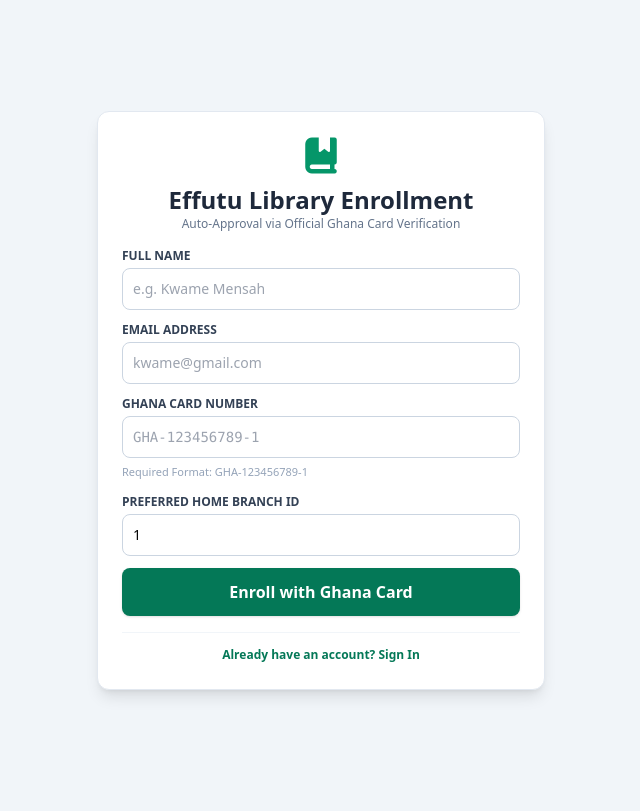
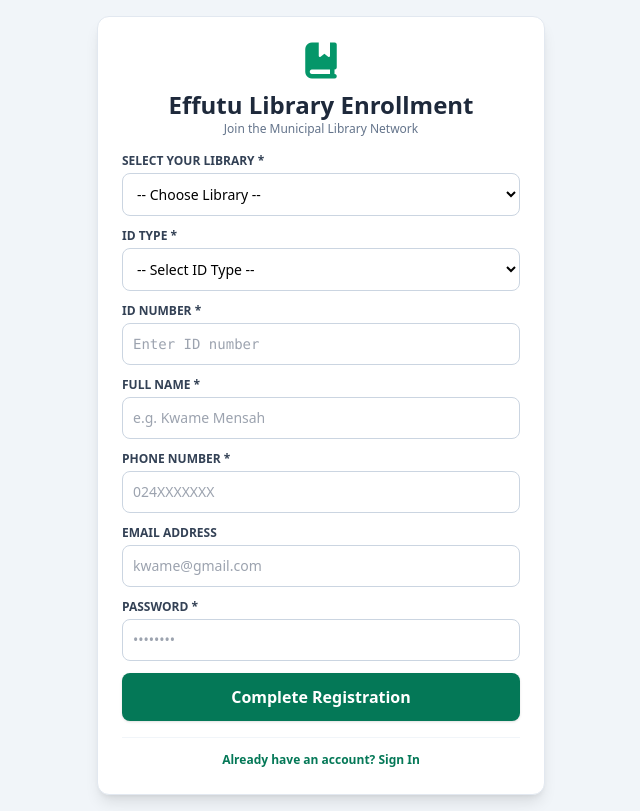
Before and after one commit to FAVOU-R/effutulibrary, a FastAPI app: page /auth/register in a window 1280 px wide. Shown: the whole page, without its empty margins (319-959 px from the left). Before the commit the page ends 697 px from the top, so only its background shows below. Run offline with FastAPI, Linux system fonts and the light colour scheme; some libraries are stand-ins or nearby versions.

Commit message:
Add files via upload

```diff
--- a/app/controllers/auth_controller.py
+++ b/app/controllers/auth_controller.py
@@ -73,8 +73,23 @@ def send_email(to_email: str, subject: str, body_html: str) -> bool:
         return False
 
 @router.get("/register", response_class=HTMLResponse)
-async def register_page():
-    return HTMLResponse("""
+async def register_page(db: Session = Depends(get_db)):
+    from app.models import Branch
+    branches = db.query(Branch).filter(Branch.status == "active").all()
+    branch_options = ""
+    if branches:
+        for b in branches:
+            branch_options += f'<option value="{b.id}">{b.name} ({b.location})</option>'
+    else:
+        branch_options = """
+        <option value="1">Effutu Main Library - Winneba</option>
+        <option value="2">Effutu UME Library</option>
+        <option value="3">Effutu School Library</option>
+        <option value="4">Nsakyir Library</option>
+        <option value="5">Gyahadze Community Library</option>
+        """
+
+    return HTMLResponse(f"""
     <!DOCTYPE html>
     <html lang="en">
     <head>
@@ -90,34 +105,85 @@ async def register_page():
             <div class="text-center">
                 <i class="fa-solid fa-book-bookmark text-4xl text-emerald-600 mb-2"></i>
                 <h2 class="text-2xl font-extrabold text-slate-800">Effutu Library Enrollment</h2>
-                <p class="text-xs text-slate-500">Auto-Approval via Official Ghana Card Verification</p>
+                <p class="text-xs text-slate-500">Join the Municipal Library Network</p>
             </div>
             <form method="post" action="/auth/register" class="space-y-3">
                 <div>
-                    <label class="block text-xs font-bold text-slate-700 uppercase mb-1">Full Name</label>
+                    <label class="block text-xs font-bold text-slate-700 uppercase mb-1">Select Your Library *</label>
+                    <select name="branch_id" required class="w-full text-sm border border-slate-300 rounded-lg p-2.5 bg-white focus:border-emerald-600 focus:outline-none">
+                        <option value="">-- Choose Library --</option>
+                        {branch_options}
+                    </select>
+                </div>
+                <div>
+                    <label class="block text-xs font-bold text-slate-700 uppercase mb-1">ID Type *</label>
+                    <select name="id_type" id="id_type" onchange="toggleIdField()" required class="w-full text-sm border border-slate-300 rounded-lg p-2.5 bg-white focus:border-emerald-600 focus:outline-none">
+                        <option value="">-- Select ID Type --</option>
+                        <option value="ghanacard">Ghana Card</option>
+                        <option value="voters">Voters ID</option>
+                        <option value="school_id">School ID</option>
+                        <option value="not_available">Card not available at the moment</option>
+                    </select>
+                </div>
+                <div id="id_number_div">
+                    <label class="block text-xs font-bold text-slate-700 uppercase mb-1">ID Number *</label>
+                    <input type="text" name="id_number" id="id_number" placeholder="Enter ID number" class="w-full text-sm font-mono border border-slate-300 rounded-lg p-2.5 focus:border-emerald-600 focus:outline-none">
+                </div>
+                <div id="no_card_div" style="display:none;">
+                    <label class="block text-xs font-bold text-slate-700 uppercase mb-1">Guardian Phone / School Name *</label>
+                    <input type="text" name="alt_contact" id="alt_contact" placeholder="Enter guardian phone or school name for verification" class="w-full text-sm border border-slate-300 rounded-lg p-2.5 focus:border-emerald-600 focus:outline-none">
+                    <p class="text-[12px] text-amber-600 font-semibold mt-1">You will need to present your ID on first visit to library</p>
+                </div>
+                <div>
+                    <label class="block text-xs font-bold text-slate-700 uppercase mb-1">Full Name *</label>
                     <input name="full_name" placeholder="e.g. Kwame Mensah" required class="w-full text-sm border border-slate-300 rounded-lg p-2.5 focus:border-emerald-600 focus:outline-none">
                 </div>
                 <div>
-                    <label class="block text-xs font-bold text-slate-700 uppercase mb-1">Email Address</label>
-                    <input name="email" type="email" placeholder="kwame@gmail.com" required class="w-full text-sm border border-slate-300 rounded-lg p-2.5 focus:border-emerald-600 focus:outline-none">
+                    <label class="block text-xs font-bold text-slate-700 uppercase mb-1">Phone Number *</label>
+                    <input name="phone" type="tel" placeholder="024XXXXXXX" required class="w-full text-sm border border-slate-300 rounded-lg p-2.5 focus:border-emerald-600 focus:outline-none">
                 </div>
                 <div>
-                    <label class="block text-xs font-bold text-slate-700 uppercase mb-1">Ghana Card Number</label>
-                    <input name="ghana_card_number" placeholder="GHA-123456789-1" required pattern="GHA-[0-9]{9}-[0-9]{1}" class="w-full text-sm font-mono border border-slate-300 rounded-lg p-2.5 focus:border-emerald-600 focus:outline-none uppercase">
-                    <small class="text-[11px] text-slate-400">Required Format: GHA-123456789-1</small>
+                    <label class="block text-xs font-bold text-slate-700 uppercase mb-1">Email Address</label>
+                    <input name="email" type="email" placeholder="kwame@gmail.com" class="w-full text-sm border border-slate-300 rounded-lg p-2.5 focus:border-emerald-600 focus:outline-none">
                 </div>
                 <div>
-                    <label class="block text-xs font-bold text-slate-700 uppercase mb-1">Preferred Home Branch ID</label>
-                    <input name="branch_id" type="number" value="1" placeholder="Branch ID" class="w-full text-sm border border-slate-300 rounded-lg p-2.5 focus:border-emerald-600 focus:outline-none">
+                    <label class="block text-xs font-bold text-slate-700 uppercase mb-1">Password *</label>
+                    <input name="password" type="password" placeholder="••••••••" required class="w-full text-sm border border-slate-300 rounded-lg p-2.5 focus:border-emerald-600 focus:outline-none">
                 </div>
                 <button type="submit" class="w-full py-3 bg-emerald-700 hover:bg-emerald-800 text-white font-bold rounded-lg shadow transition">
-                    Enroll with Ghana Card
+                    Complete Registration
                 </button>
             </form>
             <div class="text-center pt-2 border-t border-slate-100">
                 <a href="/auth/login" class="text-xs text-emerald-700 hover:underline font-semibold">Already have an account? Sign In</a>
             </div>
         </div>
+        <script>
+        function toggleIdField() {{
+            const idType = document.getElementById('id_type').value;
+            const idDiv = document.getElementById('id_number_div');
+            const noCardDiv = document.getElementById('no_card_div');
+            const idInput = document.getElementById('id_number');
+            const altInput = document.getElementById('alt_contact');
+
+            if (idType === 'not_available') {{
+                idDiv.style.display = 'none';
+                noCardDiv.style.display = 'block';
+                idInput.required = false;
+                if (altInput) altInput.required = true;
+            }} else {{
+                idDiv.style.display = 'block';
+                noCardDiv.style.display = 'none';
+                idInput.required = true;
+                if (altInput) altInput.required = false;
+
+                if (idType === 'ghanacard') idInput.placeholder = 'GHA-XXXXXXXXX-X';
+                else if (idType === 'voters') idInput.placeholder = 'Enter Voters ID number';
+                else if (idType === 'school_id') idInput.placeholder = 'Enter School ID number';
+                else idInput.placeholder = 'Enter ID number';
+            }}
+        }}
+        </script>
     </body>
     </html>
     """)
@@ -126,123 +192,67 @@ async def register_page():
 async def register(
     request: Request,
     full_name: str = Form(...),
-    email: str = Form(...),
-    ghana_card_number: str = Form(...),
+    email: str = Form(""),
+    phone: str = Form(""),
+    password: str = Form(...),
     branch_id: int = Form(1),
+    id_type: str = Form("ghanacard"),
+    id_number: str = Form(""),
+    alt_contact: str = Form(""),
     db: Session = Depends(get_db)
 ):
-    email_clean = email.lower().strip()
-    card_clean = ghana_card_number.upper().strip()
+    wants_json = "application/json" in request.headers.get("accept", "").lower()
+    email_clean = email.lower().strip() if email else f"{phone.strip()}@effutulibrary.org"
+    phone_clean = phone.strip()
+    id_number_clean = id_number.strip() if id_number else None
+    alt_contact_clean = alt_contact.strip() if alt_contact else None
 
-    # Validate Ghana Card format
-    if not re.match(r'^GHA-\d{9}-\d{1}$', card_clean):
-        return HTMLResponse("""
-        <div style='max-width:500px; margin:50px auto; font-family:sans-serif; text-align:center; border:1px solid #fca5a5; padding:20px; border-radius:8px; background:#fef2f2;'>
-            <h3 style='color:#dc2626;'>Invalid Ghana Card Format</h3>
-            <p>Correct format is <b>GHA-123456789-1</b></p>
-            <a href='/auth/register' style='color:#2563eb;'>← Back to Registration</a>
-        </div>
-        """, status_code=400)
+    # Duplicate Checks
+    if email_clean and db.query(User).filter(User.email == email_clean).first():
+        msg = "An account with this email address already exists."
+        if wants_json: return JSONResponse(status_code=400, content={"error": msg})
+        return HTMLResponse(f"<h3>{msg}</h3><a href='/auth/register'>Back</a>", status_code=400)
 
-    if db.query(User).filter(User.email == email_clean).first():
-        return HTMLResponse("""
-        <div style='max-width:500px; margin:50px auto; font-family:sans-serif; text-align:center; border:1px solid #fca5a5; padding:20px; border-radius:8px; background:#fef2f2;'>
-            <h3 style='color:#dc2626;'>Email Already Registered</h3>
-            <p>An account with this email address already exists.</p>
-            <a href='/auth/register' style='color:#2563eb;'>← Back to Registration</a>
-        </div>
-        """, status_code=400)
+    if phone_clean and db.query(User).filter(User.phone == phone_clean).first():
+        msg = "An account with this phone number already exists."
+        if wants_json: return JSONResponse(status_code=400, content={"error": msg})
+        return HTMLResponse(f"<h3>{msg}</h3><a href='/auth/register'>Back</a>", status_code=400)
 
-    if db.query(User).filter(User.ghana_card_number == card_clean).first():
-        return HTMLResponse("""
-        <div style='max-width:500px; margin:50px auto; font-family:sans-serif; text-align:center; border:1px solid #fca5a5; padding:20px; border-radius:8px; background:#fef2f2;'>
-            <h3 style='color:#dc2626;'>Ghana Card Already Registered</h3>
-            <p>This Ghana Card is already associated with an account. Only one account is permitted per Ghana Card.</p>
-            <a href='/auth/register' style='color:#2563eb;'>← Back to Registration</a>
-        </div>
-        """, status_code=400)
+    ghana_card = id_number_clean.upper() if (id_type == "ghanacard" and id_number_clean) else None
+    if ghana_card and db.query(User).filter(User.ghana_card_number == ghana_card).first():
+        msg = "This Ghana Card is already registered with an account."
+        if wants_json: return JSONResponse(status_code=400, content={"error": msg})
+        return HTMLResponse(f"<h3>{msg}</h3><a href='/auth/register'>Back</a>", status_code=400)
 
-    # Generate default password
-    default_password = f"Effutu@{random.randint(1000, 9999)}"
     member_num = random.randint(1000, 9999)
     member_id = f"EFF-MBR-{member_num}"
+    verification_status = "pending" if id_type == "not_available" else "verified"
 
     user = User(
         full_name=full_name.strip(),
         email=email_clean,
-        ghana_card_number=card_clean,
+        phone=phone_clean,
+        ghana_card_number=ghana_card,
+        id_type=id_type,
+        id_number=id_number_clean,
+        alt_contact=alt_contact_clean,
+        verification_status=verification_status,
         member_id=member_id,
-        hashed_password=get_password_hash(default_password),
+        hashed_password=get_password_hash(password),
         branch_id=branch_id,
         role="patron",
         is_approved=True,
         is_active=True,
-        must_change_password=True,
-        is_physically_verified=False
+        must_change_password=False,
+        is_physically_verified=(id_type != "not_available")
     )
     db.add(user)
     db.commit()
 
-    base_url = str(request.base_url).rstrip('/')
-    email_body = f"""
-    <html><body style='font-family:Arial, sans-serif; line-height:1.6; color:#1e293b;'>
-    <div style='max-width:600px; margin:0 auto; border:1px solid #cbd5e1; border-radius:8px; padding:24px; background:#ffffff;'>
-        <h2 style='color:#15803d; margin-top:0;'>Effutu Municipal Library Network</h2>
-        <p>Dear <b>{full_name}</b>,</p>
-        <p>Welcome to the Effutu Municipal Library Network in Winneba, Central Region, Ghana!</p>
-        <p>Your library account has been created and <b>automatically approved</b> following verification of your Ghana Card (<b>{card_clean[:4]}XXXXXX{card_clean[-3:]}</b>).</p>
+    if wants_json:
+        return JSONResponse(content={"message": "Registration successful! You can now log in.", "member_id": member_id})
 
-        <div style='background:#f0fdf4; border:1px solid #86efac; border-radius:6px; padding:16px; margin:16px 0;'>
-            <h4 style='margin:0 0 8px 0; color:#166534;'>Your Account Credentials:</h4>
-            <p style='margin:4px 0;'><b>Member ID:</b> <font color='#15803d'>{member_id}</font></p>
-            <p style='margin:4px 0;'><b>Login Email:</b> {email_clean}</p>
-            <p style='margin:4px 0;'><b>Default Password:</b> <code style='font-size:16px; background:#dcfce7; padding:2px 6px; border-radius:4px;'>{default_password}</code></p>
-        </div>
-
-        <p><b>Next Steps:</b></p>
-        <ol>
-            <li>Log in at: <a href='{base_url}/auth/login'>{base_url}/auth/login</a></li>
-            <li>You will be prompted to change your default password immediately.</li>
-            <li>On your first visit to your branch library, please present your <b>physical Ghana Card</b> for final physical verification and collection of your library card.</li>
-        </ol>
-        <p style='color:#64748b; font-size:12px;'>For assistance, please visit any of the 19 Effutu municipal library branches.</p>
-        <p>Warm regards,<br><b>Effutu Municipal Library Management</b></p>
-    </div>
-    </body></html>
-    """
-    send_email(email_clean, "Your Effutu Library Account - Default Password & Next Steps", email_body)
-
-    return HTMLResponse(f"""
-    <!DOCTYPE html>
-    <html lang="en">
-    <head>
-        <meta charset="UTF-8">
-        <script src="https://cdn.tailwindcss.com"></script>
-        <title>Registration Successful - Effutu Library</title>
-    </head>
-    <body class="bg-slate-100 min-h-screen flex items-center justify-center p-4">
-        <div class="max-w-md w-full bg-white border border-slate-200 rounded-xl shadow-lg p-6 text-center space-y-4">
-            <div class="w-16 h-16 bg-emerald-100 text-emerald-600 rounded-full flex items-center justify-center mx-auto text-3xl">✓</div>
-            <h2 class="text-2xl font-extrabold text-slate-800">Registration Successful!</h2>
-            <p class="text-sm text-slate-600">Your account is auto-approved via Ghana Card validation.</p>
-
-            <div class="bg-emerald-50 border border-emerald-200 rounded-lg p-4 text-left font-mono text-xs space-y-1">
-                <div><strong>Member ID:</strong> {member_id}</div>
-                <div><strong>Email:</strong> {email_clean}</div>
-                <div><strong>Default Password:</strong> <span class="bg-emerald-200 px-2 py-0.5 rounded text-emerald-900 font-bold">{default_password}</span></div>
-            </div>
-
-            <div class="bg-amber-50 border border-amber-200 rounded-lg p-3 text-xs text-amber-800 text-left">
-                <strong>Important:</strong> Present your physical Ghana Card on your first library visit for physical verification and card issuance.
-            </div>
-
-            <a href="/auth/login" class="block w-full py-3 bg-emerald-700 hover:bg-emerald-800 text-white font-bold rounded-lg shadow text-sm transition">
-                Proceed to Login →
-            </a>
-        </div>
-    </body>
-    </html>
-    """)
+    return RedirectResponse(url="/auth/login?msg=registration_success", status_code=303)
 
 @router.get("/login", response_class=HTMLResponse)
 async def login_page(msg: str = None):
@@ -251,6 +261,8 @@ async def login_page(msg: str = None):
         msg_banner = "<div class='bg-emerald-100 border border-emerald-300 text-emerald-800 text-xs p-3 rounded-lg text-center mb-4 font-semibold'>Password updated successfully! Please log in with your new password.</div>"
     elif msg == "password_reset_success":
         msg_banner = "<div class='bg-emerald-100 border border-emerald-300 text-emerald-800 text-xs p-3 rounded-lg text-center mb-4 font-semibold'>Password reset successful! You can now log in.</div>"
+    elif msg == "registration_success":
+        msg_banner = "<div class='bg-emerald-100 border border-emerald-300 text-emerald-800 text-xs p-3 rounded-lg text-center mb-4 font-semibold'>Registration successful! Please log in with your credentials.</div>"
 
     return HTMLResponse(f"""
     <!DOCTYPE html>
@@ -275,8 +287,8 @@ async def login_page(msg: str = None):
 
             <form method="post" action="/auth/login" class="space-y-3">
                 <div>
-                    <label class="block text-xs font-bold text-slate-700 uppercase mb-1">Email Address</label>
-                    <input name="email" type="email" placeholder="kwame@gmail.com" required class="w-full text-sm border border-slate-300 rounded-lg p-2.5 focus:border-emerald-600 focus:outline-none">
+                    <label class="block text-xs font-bold text-slate-700 uppercase mb-1">Ghana Card / Voter ID / School ID / Email / Phone</label>
+                    <input name="email" type="text" placeholder="GHA-XXXXXXXXX-X, Email, or Phone" required class="w-full text-sm border border-slate-300 rounded-lg p-2.5 focus:border-emerald-600 focus:outline-none">
                 </div>
                 <div>
                     <label class="block text-xs font-bold text-slate-700 uppercase mb-1">Password</label>
@@ -290,7 +302,7 @@ async def login_page(msg: str = None):
                 </button>
             </form>
             <div class="text-center pt-2 border-t border-slate-100">
-                <a href="/auth/register" class="text-xs text-emerald-700 hover:underline font-semibold">Register with Ghana Card →</a>
+                <a href="/auth/register" class="text-xs text-emerald-700 hover:underline font-semibold">Don't have account? Register here</a>
             </div>
         </div>
     </body>
@@ -305,15 +317,24 @@ async def login(
     db: Session = Depends(get_db)
 ):
     wants_json = "application/json" in request.headers.get("accept", "").lower()
+    identifier_clean = email.strip()
 
-    user = db.query(User).filter(User.email == email.lower().strip()).first()
+    # Search user across email, ghana_card_number, id_number, phone, or member_id
+    user = db.query(User).filter(
+        (User.email == identifier_clean.lower()) |
+        (User.ghana_card_number == identifier_clean.upper()) |
+        (User.id_number == identifier_clean) |
+        (User.phone == identifier_clean) |
+        (User.member_id == identifier_clean.upper())
+    ).first()
+
     if not user or not verify_password(password, user.hashed_password):
         if wants_json:
-            return JSONResponse(status_code=400, content={"error": "Invalid email or password."})
+            return JSONResponse(status_code=400, content={"error": "Invalid ID, email, phone, or password."})
         return HTMLResponse("""
         <div style='max-width:400px; margin:50px auto; font-family:sans-serif; text-align:center; border:1px solid #fca5a5; padding:20px; border-radius:8px; background:#fef2f2;'>
             <h3 style='color:#dc2626;'>Invalid Credentials</h3>
-            <p>Incorrect email address or password.</p>
+            <p>Incorrect ID, email, phone, or password.</p>
             <a href='/auth/login' style='color:#2563eb;'>← Back to Login</a>
         </div>
         """, status_code=400)
--- a/app/main.py
+++ b/app/main.py
@@ -73,6 +73,11 @@ def on_startup():
         END $$;
         """,
         "ALTER TABLE users ADD COLUMN IF NOT EXISTS ghana_card_number VARCHAR(50);",
+        "ALTER TABLE users ADD COLUMN IF NOT EXISTS id_type VARCHAR(50) DEFAULT 'ghanacard';",
+        "ALTER TABLE users ADD COLUMN IF NOT EXISTS id_number VARCHAR(50);",
+        "ALTER TABLE users ADD COLUMN IF NOT EXISTS alt_contact VARCHAR(150);",
+        "ALTER TABLE users ADD COLUMN IF NOT EXISTS phone VARCHAR(50);",
+        "ALTER TABLE users ADD COLUMN IF NOT EXISTS verification_status VARCHAR(30) DEFAULT 'verified';",
         "ALTER TABLE users ADD COLUMN IF NOT EXISTS is_approved BOOLEAN DEFAULT TRUE;",
         "ALTER TABLE users ADD COLUMN IF NOT EXISTS is_active BOOLEAN DEFAULT TRUE;",
         "ALTER TABLE users ADD COLUMN IF NOT EXISTS must_change_password BOOLEAN DEFAULT TRUE;",
--- a/app/models.py
+++ b/app/models.py
@@ -28,6 +28,11 @@ class User(Base):
     role = Column(String(30), nullable=False) # sys_admin, hq_admin, librarian, patron
     branch_id = Column(Integer, ForeignKey("branches.id"), nullable=True)
     ghana_card_number = Column(String(50), unique=True, index=True, nullable=True)
+    id_type = Column(String(50), default="ghanacard", nullable=True)
+    id_number = Column(String(50), nullable=True)
+    alt_contact = Column(String(150), nullable=True)
+    phone = Column(String(50), nullable=True)
+    verification_status = Column(String(30), default="verified", nullable=True)
     is_approved = Column(Boolean, default=True)
     is_active = Column(Boolean, default=True)
     must_change_password = Column(Boolean, default=True)
```
Also changed, not shown: app/controllers/librarian_controller.py (+19 -9 lines), app/templates/auth/login.html (+4 -4 lines), app/templates/auth/register.html (+100 -30 lines), app/templates/dashboards/librarian.html (+5 -2 lines).
